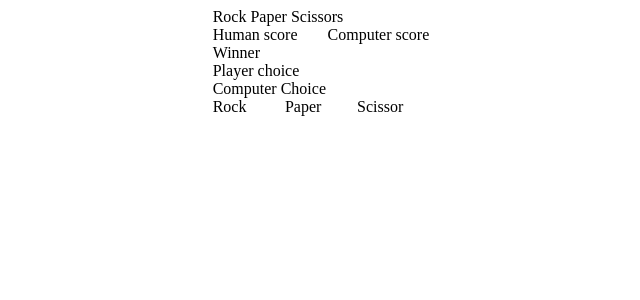
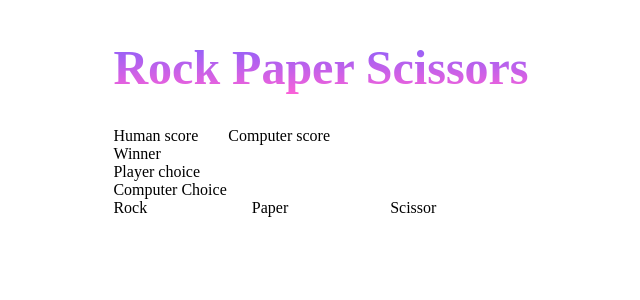
Before and after one commit to akcsantos/rock-paper-scissors, a React (Vite) app: page / in a window 1280 px wide. Shown: the top 300 px of the page, without its empty margins (319-959 px from the left). Built offline with nearby package versions, Linux system fonts and the light colour scheme.

Commit message:
fixed title header for page

```diff
--- a/src/components/Header.jsx
+++ b/src/components/Header.jsx
@@ -1,3 +1,5 @@
+import styles from "./header.module.css";
+
 export default function Header() {
-  return <div>Rock Paper Scissors</div>;
+  return <h1 className={styles.title}>Rock Paper Scissors</h1>;
 }
--- a/src/components/header.module.css
+++ b/src/components/header.module.css
@@ -0,0 +1,6 @@
+.title {
+  background: -webkit-linear-gradient(#8261fe, #fd61d7);
+  -webkit-background-clip: text;
+  -webkit-text-fill-color: transparent;
+  font-size: 3em;
+}
```
